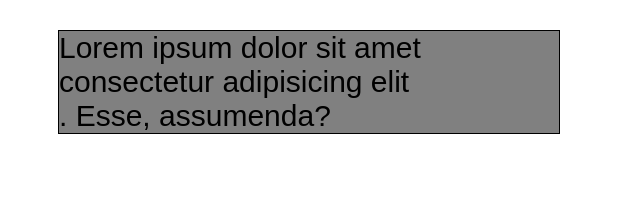
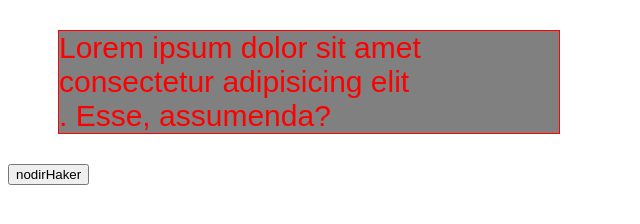
Before and after one commit to Nodirhakker/lesson88, a plain HTML site: page index.html in a window 1280 px wide. Shown: the whole page, without its empty margins (0-640 px from the left). Drawn offline with Linux system fonts and the light colour scheme.

Commit message:
mening 2chi ishim

```diff
--- a/index.css
+++ b/index.css
@@ -5,4 +5,5 @@ p{
     font-size: 30px;
     font-family: sans-serif;
     margin: 30px 50px;
+    color: red;
 }
--- a/index.html
+++ b/index.html
@@ -10,5 +10,7 @@
     <p>
         Lorem ipsum dolor sit amet consectetur adipisicing elit <br>. Esse, assumenda?
     </p>
+    <button>nodirHaker</button>
+
 </body>
 </html>
```
